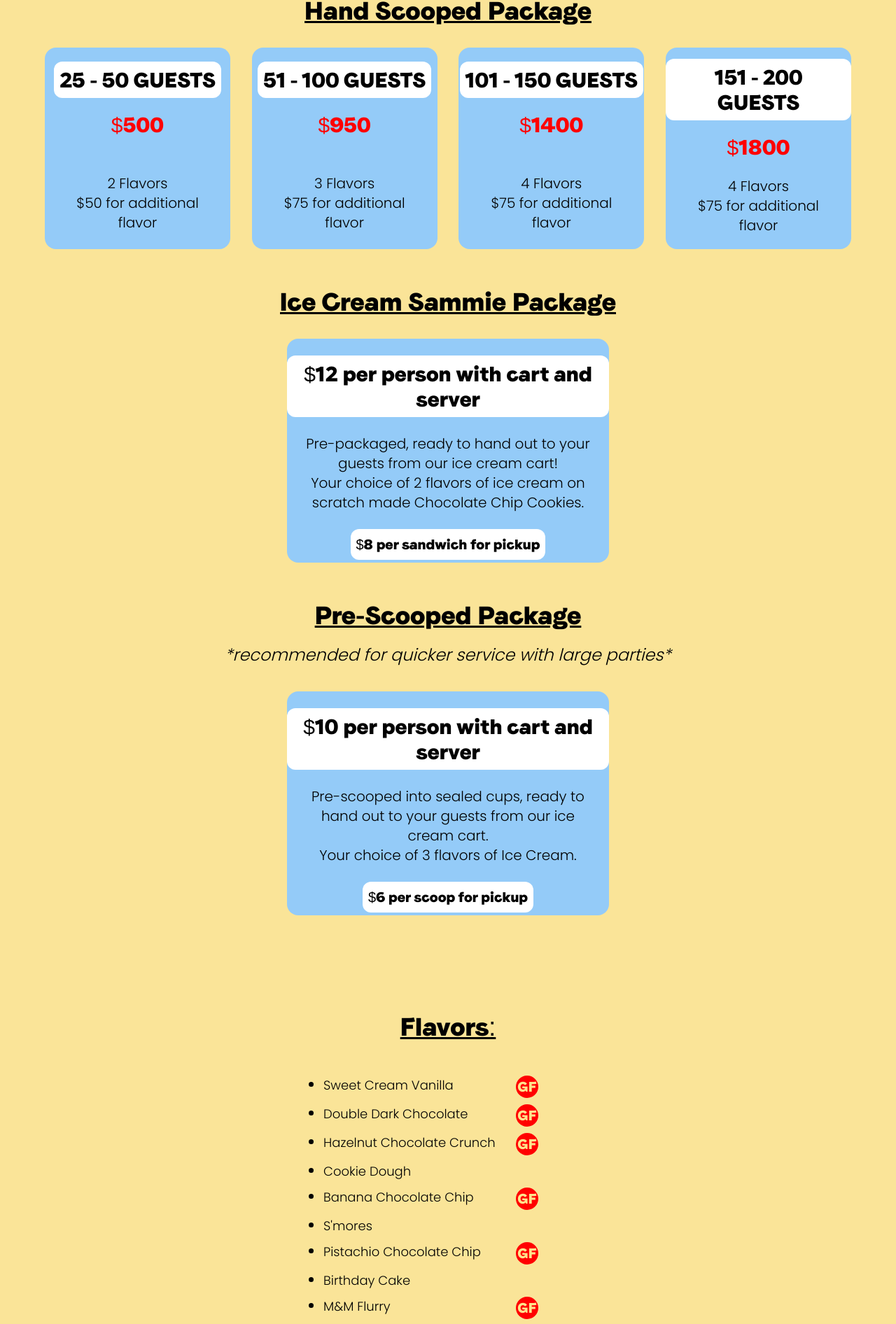
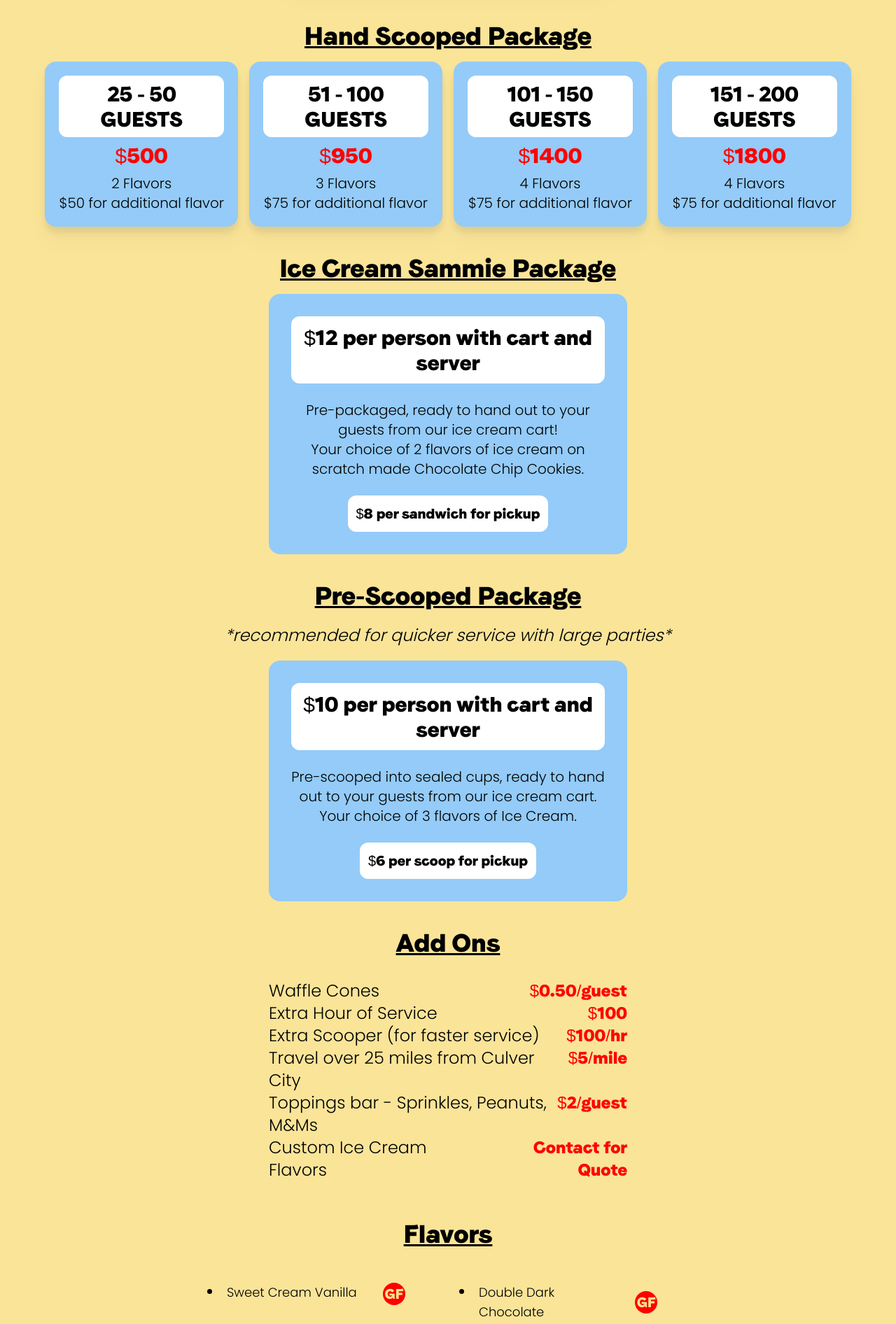
Before and after one commit to nmotamedi/SweetCuteCreamery, a React (Vite) app in the folder sweetcute/: page /catering in a window 1280 px wide. Shown: the part 660-2552 px from the top of the page at 70% size. Built offline with nearby package versions, Linux system fonts and the light colour scheme.

Commit message:
Updated mobile styling

```diff
--- a/sweetcute/src/Pages/Catering.tsx
+++ b/sweetcute/src/Pages/Catering.tsx
@@ -1,6 +1,11 @@
 import { Helmet } from 'react-helmet';
 import { DFBullet, GFBullet, VeganBullet } from '../Components/FlavorCards';
-import { cateringFlavors, CateringTier, cateringTiers } from '../data';
+import {
+  cateringAddOns,
+  cateringFlavors,
+  CateringTier,
+  cateringTiers,
+} from '../data';
 import { useRef, useState } from 'react';
 import emailjs from '@emailjs/browser';
 
@@ -67,18 +72,16 @@ export function Catering() {
           href="https://www.sweetcuteicecream.com/catering"
         />
       </Helmet>
-      <div className="flex flex-col items-center relative flex-wrap bg-[#FAE498] w-full min-h-svh">
+      <div className="flex  relative flex-wrap bg-[#FAE498] w-full min-h-svh">
         <div className="text-center py-1 md:pb-4 lg:pb-20 w-full">
           <h2 className="font-FaroVariable text-[#FF0000] text-xl md:text-4xl my-10 mb-4 underline">
             Artisanal Ice Cream Catering
           </h2>
           <div className="flex flex-wrap justify-center mx-3 md:mx-16">
-            <div className="basis-[60%] lg:basis-[40%] h-64 sm:h-80 my-2 md:my-4 rounded-2xl">
-              <div className="relative w-full h-full rounded-2xl">
-                <div className="absolute w-full rounded-2xl h-full backface-hidden flex items-center justify-center bg-[#94cbf8]">
-                  <div className=" h-full w-full rounded-2xl flex flex-col justify-center items-center">
+            <div className="basis-[80%] sm:basis-[40%] my-2 md:my-4 rounded-2xl">
+              <div className="relative w-full h-full rounded-2xl bg-[#94cbf8] p-2 md:p-5 drop-shadow-xl">
                 <div className="w-full text-center flex justify-center mt-5">
-                      <h3 className="text-black font-FaroVariable text-base md:text-xl xl:text-3xl p-2  bg-white rounded-xl w-fit h-fit">
+                  <h3 className="text-black font-FaroVariable text-base md:text-xl xl:text-3xl p-2  bg-white rounded-xl w-fit h-fit drop-shadow-xl">
                     All Packages Include
                   </h3>
                 </div>
@@ -90,8 +93,6 @@ export function Catering() {
                     <li>Sweet Cute Ice Cream cart w/ umbrella</li>
                     <li>Cups, spoons, and napkins</li>
                   </ul>
-                    </div>
-                  </div>
                 </div>
               </div>
             </div>
@@ -108,21 +109,19 @@ export function Catering() {
           <h2 className="font-FaroVariable text-black text-xl md:text-4xl my-10 mb-4 underline">
             Ice Cream Sammie Package
           </h2>
-          <div className="flex flex-wrap justify-center mx-3 md:mx-16">
-            <div className="basis-[60%] lg:basis-[40%] h-64 sm:h-80 my-2 md:my-4 rounded-2xl">
-              <div className="relative w-full h-full rounded-2xl">
-                <div className="absolute w-full rounded-2xl h-full backface-hidden flex items-center justify-center bg-[#94cbf8]">
-                  <div className=" h-full w-full rounded-2xl flex flex-col justify-center items-center">
-                    <div className="w-full text-center flex justify-center mt-5">
-                      <h3 className="text-black font-FaroVariable text-base md:text-xl xl:text-3xl p-2  bg-white rounded-xl w-fit h-fit">
+          <div className="flex flex-wrap justify-center ">
+            <div className="basis-[60%] lg:basis-[40%] rounded-2xl">
+              <div className="relative w-full h-full rounded-2xl justify-center bg-[#94cbf8] p-2 md:p-5">
+                <div className="w-full text-center flex justify-center p-3">
+                  <h3 className="text-black font-FaroVariable text-base md:text-xl xl:text-3xl  bg-white rounded-xl w-fit h-fit p-3">
                     $12 per person with cart and server
                   </h3>
                 </div>
-                    <div className="relative ">
-                      <ul className="text-black font-PoppinsLight text-sm md:text-lg xl:text-xl p-2 pt-3 lg:p-6 text-center">
+                <div className="relative p-3">
+                  <ul className="text-black font-PoppinsLight text-sm md:text-lg xl:text-xl text-center">
                     <li>
-                          Pre-packaged, ready to hand out to your guests from
-                          our ice cream cart!
+                      Pre-packaged, ready to hand out to your guests from our
+                      ice cream cart!
                     </li>
                     <li>
                       Your choice of 2 flavors of ice cream on scratch made
@@ -130,10 +129,10 @@ export function Catering() {
                     </li>
                   </ul>
                 </div>
-                    <h3 className="text-black font-FaroVariable text-sm md:text-lg xl:text-xl p-2  bg-white rounded-xl w-fit h-fit">
+                <div className="w-full text-center flex justify-center p-3">
+                  <h3 className="text-black font-FaroVariable text-sm md:text-lg xl:text-xl bg-white rounded-xl w-fit h-fit p-3">
                     $8 per sandwich for pickup
                   </h3>
-                  </div>
                 </div>
               </div>
             </div>
@@ -144,46 +143,65 @@ export function Catering() {
           <h2 className="font-PoppinsLight text-black text-xl md:text-2xl my-5">
             <em>*recommended for quicker service with large parties*</em>
           </h2>
-          <div className="flex flex-wrap justify-center mx-3 md:mx-16">
-            <div className="basis-[60%] lg:basis-[40%] h-64 sm:h-80 my-2 md:my-4 rounded-2xl">
-              <div className="relative w-full h-full rounded-2xl">
-                <div className="absolute w-full rounded-2xl h-full backface-hidden flex items-center justify-center bg-[#94cbf8]">
-                  <div className=" h-full w-full rounded-2xl flex flex-col justify-center items-center">
-                    <div className="w-full text-center flex justify-center mt-5">
-                      <h3 className="text-black font-FaroVariable text-base md:text-xl xl:text-3xl p-2  bg-white rounded-xl w-fit h-fit">
+          <div className="flex flex-wrap justify-center ">
+            <div className="basis-[60%] lg:basis-[40%] =rounded-2xl">
+              <div className="relative w-full h-full rounded-2xl bg-[#94cbf8] p-2 md:p-5">
+                <div className="w-full text-center flex justify-center p-3">
+                  <h3 className="text-black font-FaroVariable text-base md:text-xl xl:text-3xl  bg-white rounded-xl w-fit h-fit p-3">
                     $10 per person with cart and server
                   </h3>
                 </div>
-                    <div className="relative ">
-                      <ul className="text-black font-PoppinsLight text-sm md:text-lg xl:text-xl p-2 pt-3 lg:p-6 text-center">
+                <div className="relative p-3">
+                  <ul className="text-black font-PoppinsLight text-sm md:text-lg xl:text-xl text-center">
                     <li>
-                          Pre-scooped into sealed cups, ready to hand out to
-                          your guests from our ice cream cart.
+                      Pre-scooped into sealed cups, ready to hand out to your
+                      guests from our ice cream cart.
                     </li>
                     <li>Your choice of 3 flavors of Ice Cream.</li>
                   </ul>
                 </div>
-                    <h3 className="text-black font-FaroVariable text-sm md:text-lg xl:text-xl p-2  bg-white rounded-xl w-fit h-fit">
+                <div className="w-full text-center flex justify-center p-3">
+                  <h3 className="text-black font-FaroVariable text-sm md:text-lg xl:text-xl  bg-white rounded-xl w-fit h-fit p-3">
                     $6 per scoop for pickup
                   </h3>
                 </div>
               </div>
             </div>
           </div>
+          <div className="text-center w-full flex flex-col items-center">
+            <h2 className="font-FaroVariable text-black text-xl md:text-4xl my-10 mb-4 underline">
+              Add Ons
+            </h2>
+            <div className="w-[80%] lg:w-[40%] my-2 md:my-4 ">
+              {cateringAddOns.map((addOn, index) => {
+                return (
+                  <div
+                    className="flex justify-between w-full items-start"
+                    key={index}
+                  >
+                    <h3 className="text-black font-PoppinsLight  text-lg md:text-2xl text-left">
+                      {addOn.desc}
+                    </h3>
+                    <h3 className="font-FaroVariable text-[#FF0000] text-lg md:text-2xl text-right">
+                      {addOn.price}
+                    </h3>
+                  </div>
+                );
+              })}
             </div>
           </div>
-        <div className="text-center py-1 md:pb-4 lg:pb-20 w-full flex flex-col items-center">
+          <div className="text-center w-full flex flex-col items-center">
             <h2 className="font-FaroVariable text-black text-xl md:text-4xl my-10 mb-4 underline">
-            Flavors:
+              Flavors
             </h2>
-          <div className="relative ">
-            <ul className="text-black font-PoppinsLight text-xs md:text-lg xl:text-xl p-2 pt-3 lg:p-6 text-left list-disc">
+            <div className="relative w-[80%] md:w-[60%]">
+              <ul className="text-black font-PoppinsLight text-xs md:text-lg xl:text-xl p-2 pt-3 lg:p-6 text-left list-disc flex flex-wrap">
                 {cateringFlavors.map((flavor, index) => {
                   return (
-                  <li key={index} className="my-2">
-                    <div className="flex justify-between">
-                      <h4 className="text-lg">{flavor.title}</h4>
-                      <div className="flex justify-left items-center w-1/4">
+                    <li key={index} className="my-2 w-1/2 px-4 list-inside">
+                      <div className="inline-flex justify-between w-10/12">
+                        <h4 className="text-base md:text-lg">{flavor.title}</h4>
+                        <div className="flex justify-center sm:justify-left items-center w-1/4 flex-col sm:flex-row">
                           {flavor.isVegan ? (
                             <div className="inline mx-2">
                               <VeganBullet />
@@ -212,6 +230,9 @@ export function Catering() {
                 })}
               </ul>
             </div>
+            <h2 className="font-FaroVariable text-[#FF0000] text-xl md:text-2xl mb-4">
+              <em>Contact Us for Seasonal Flavors</em>
+            </h2>
             <div className="flex w-1/2 justify-center items-start m-auto text-center">
               <div className="px-4 flex flex-col justify-center items-center">
                 <GFBullet />
@@ -226,11 +247,11 @@ export function Catering() {
                 <h2 className="text-black font-MyriadPro">Dairy Free</h2>
               </div>
             </div>
-          <h2 className="font-FaroVariable text-[#FF0000] text-xl md:text-4xl my-10 mb-4">
-            <em>Contact Us for Seasonal Flavors</em>
-          </h2>
           </div>
           <div className="text-center pb-4 md:pb-16 w-11/12 md:w-5/12 m-auto">
+            <h2 className="font-FaroVariable text-black text-xl md:text-4xl my-10 mb-4 underline">
+              Booking Inquiry Form
+            </h2>
             <form
               className="flex flex-col justify-center items-center font-PoppinsLight text-[#FF0000]"
               ref={form}
@@ -327,33 +348,30 @@ export function Catering() {
             </form>
           </div>
         </div>
+      </div>
     </>
   );
 }
 
 function PackageCard({ tier }: { tier: CateringTier }) {
   return (
-    <div className="basis-[23%] h-72 my-2 md:my-4 rounded-2xl">
-      <div className="relative w-full h-full rounded-2xl">
-        <div className="absolute w-full rounded-2xl h-full backface-hidden flex items-center justify-center bg-[#94cbf8]">
-          <div className=" h-full w-full rounded-2xl flex flex-col justify-center items-center">
-            <div className="basis-[25%] w-full text-center flex justify-center mt-5">
-              <h3 className="text-black font-FaroVariable text-base md:text-xl xl:text-3xl p-2 bg-white rounded-xl w-fit h-fit">
+    <div className="basis-[48%] sm:basis-[24%] rounded-2xl my-2 sm:my-0">
+      <div className="relative w-full h-full rounded-2xl bg-[#94cbf8] drop-shadow-xl p-5">
+        <div className=" w-full text-center flex justify-center">
+          <h3 className="text-black font-FaroVariable text-base md:text-xl xl:text-3xl bg-white rounded-xl w-fit h-fit p-2">
             {tier.guestRange} GUESTS
           </h3>
         </div>
-            <div className="basis-[40%] relative text-center mt-5">
-              <h2 className="text-[#FF0000] font-FaroVariable text-2xl md:text-3xl px-2 md:px-6 overflow-visible leading-none relative">
+        <div className="relative text-center p-2">
+          <h2 className="text-[#FF0000] font-FaroVariable text-2xl md:text-3xl overflow-visible leading-none relative">
             ${tier.price}
           </h2>
         </div>
-            <div className="basis-[35%] text-center relative text-black font-PoppinsLight text-sm md:text-lg xl:text-xl p-2 pt-3 lg:p-6">
+        <div className="text-center relative text-black font-PoppinsLight text-sm md:text-lg xl:text-xl">
           <h3>{tier.flavorCount} Flavors</h3>
           <h3>${tier.addFlavorPrice} for additional flavor</h3>
         </div>
       </div>
     </div>
-      </div>
-    </div>
   );
 }
--- a/sweetcute/src/data.ts
+++ b/sweetcute/src/data.ts
@@ -243,6 +243,15 @@ export const cateringTiers: CateringTier[] = [
   { price: 1800, guestRange: '151 - 200', flavorCount: 4, addFlavorPrice: 75 },
 ];
 
+export const cateringAddOns: { desc: string; price: string }[] = [
+  { desc: 'Waffle Cones', price: '$0.50/guest' },
+  { desc: 'Extra Hour of Service', price: '$100' },
+  { desc: 'Extra Scooper (for faster service)', price: '$100/hr' },
+  { desc: 'Travel over 25 miles from Culver City', price: '$5/mile' },
+  { desc: 'Toppings bar - Sprinkles, Peanuts, M&Ms', price: '$2/guest' },
+  { desc: 'Custom Ice Cream Flavors', price: 'Contact for Quote' },
+];
+
 export const cateringFlavors = [
   ...flavors.foreverFlavors,
   ...flavors.sidePieces,
```
Lines whose indentation alone changed are shown as unchanged.
